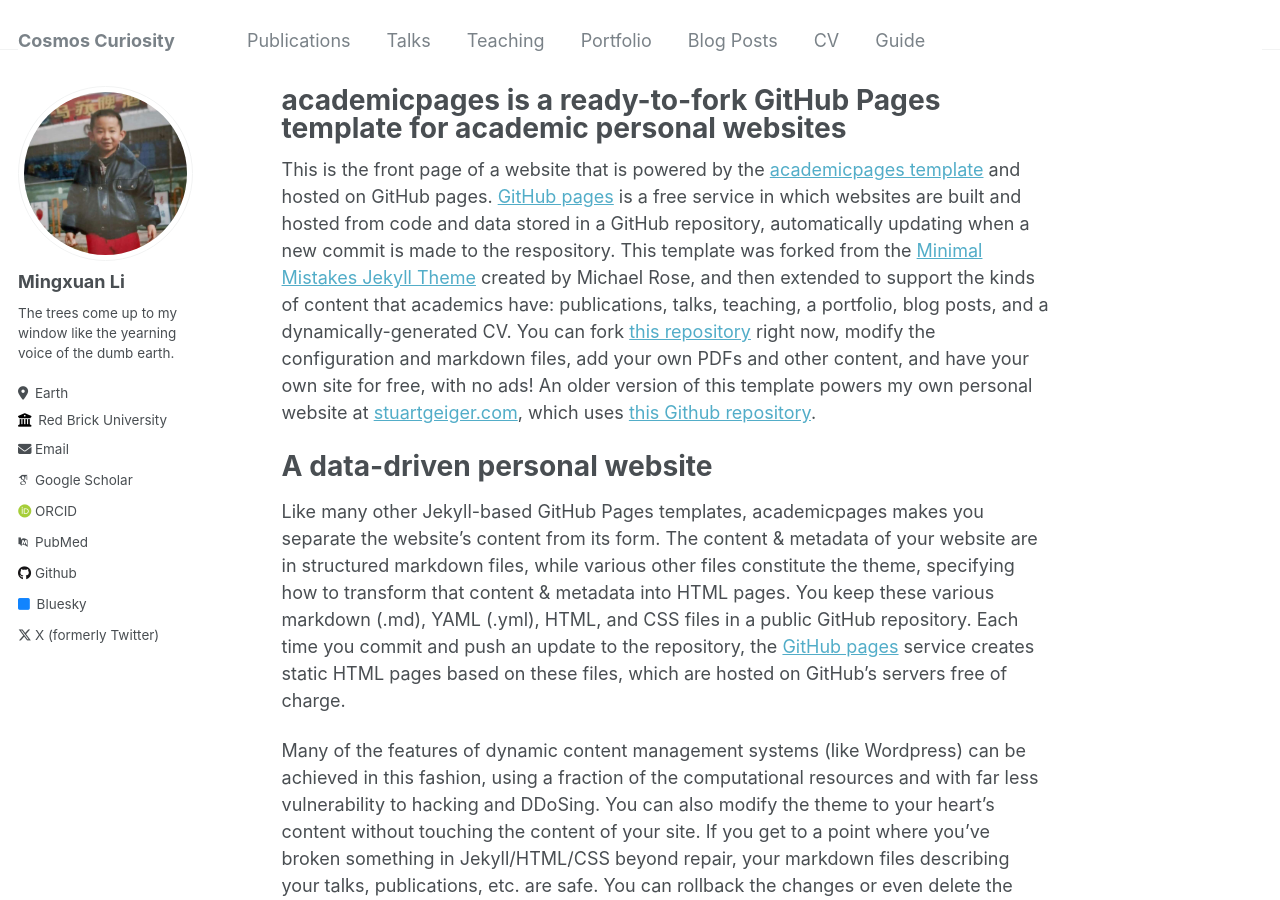
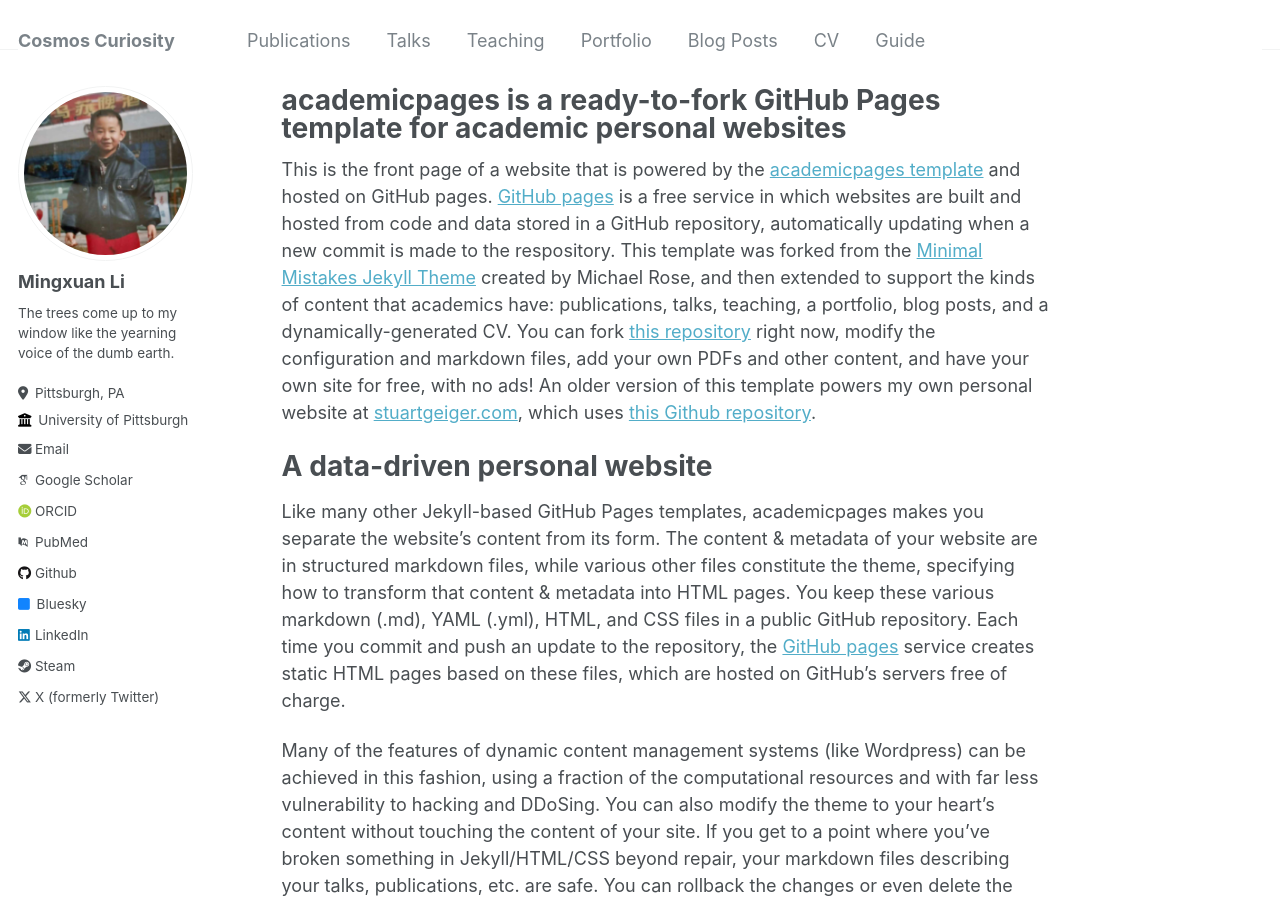
Before and after one commit to Mil152/mil152.github.io, a Jekyll site: the page built from _pages/about.md, in a window 1280 px wide and 900 px high. Built offline with Jekyll 4.4.1, drawn with Linux system fonts in a browser that asks for light colours; some web fonts are replaced.

Commit message:
Update _config.yml

```diff
--- a/_config.yml
+++ b/_config.yml
@@ -21,18 +21,18 @@ repository               : "academicpages/academicpages.github.io"
 #               Additional customization can be done by editing /_includes/author-profile.html
 author:
   # Biographic information
-  avatar           : "android-chrome-512x512.png"
+  avatar           : "apple-touch-icon.png"
   name             : "Mingxuan Li"
   pronouns         : # example: "she/her"
   bio              : "The trees come up to my window like the yearning voice of the dumb earth."
-  location         : "Earth"
-  employer         : "Red Brick University"
+  location         : "Pittsburgh, PA"
+  employer         : "University of Pittsburgh"
   uri              : # URL
   email            : "none@example.org"
 
   # Academic websites
   arxiv            : # URL - Update with the correct link to your profile
-  googlescholar    : "https://scholar.google.com/citations?user=PS_CX0AAAAAJ"
+  googlescholar    : "https://scholar.google.com/citations?user=EM5mOIUAAAAJ"
   impactstory      : # URL
   orcid            : "http://orcid.org/yourorcidurl"
   pubmed           : "https://www.ncbi.nlm.nih.gov/pubmed/?term=john+snow"
@@ -42,7 +42,7 @@ author:
   bitbucket        : # Username - Update with your username on the site
   codepen          : # Username
   dribbble         : # Username
-  github           : "academicpages"
+  github           : "mil152"
   kaggle           : # Username
   stackoverflow    : # User number or user number and name (i.e., use "1" or "1/jeff-atwood")
 
@@ -56,12 +56,12 @@ author:
   keybase          : # Username
   instagram        : # Username
   lastfm           : # Username
-  linkedin         : # Username
+  linkedin         : "mingxuan-l-0009b61ab"
   mastodon         : # URL
   medium           : # URL
   pinterest        : # Username
   soundcloud       : # Username
-  steam            : # Username
+  steam            : "otdkro"
   telegram         : # URL
   tumblr           : # Username
   twitter          : "UniofOxford"  # Replace this with your X / Twitter handle
```
